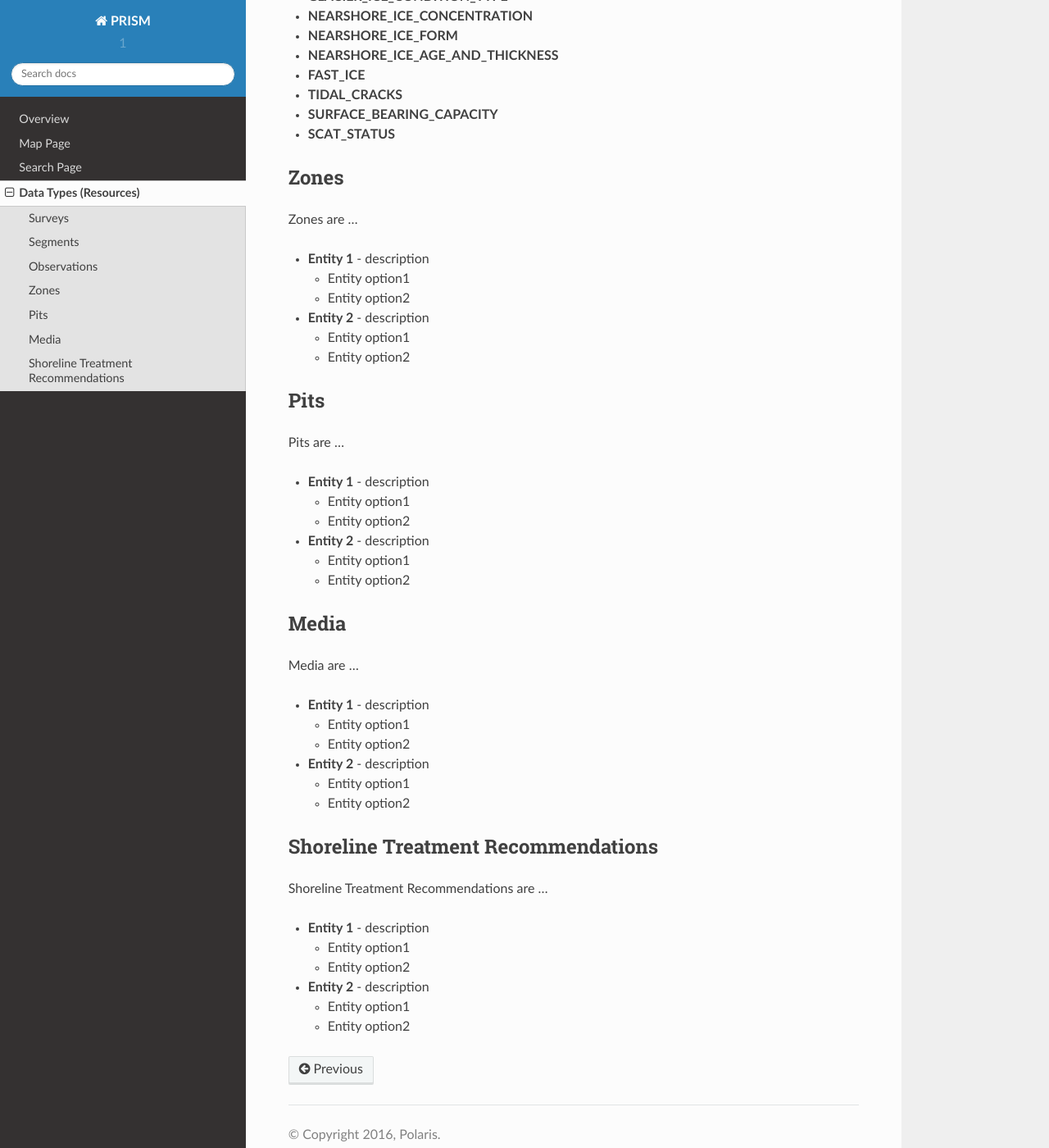
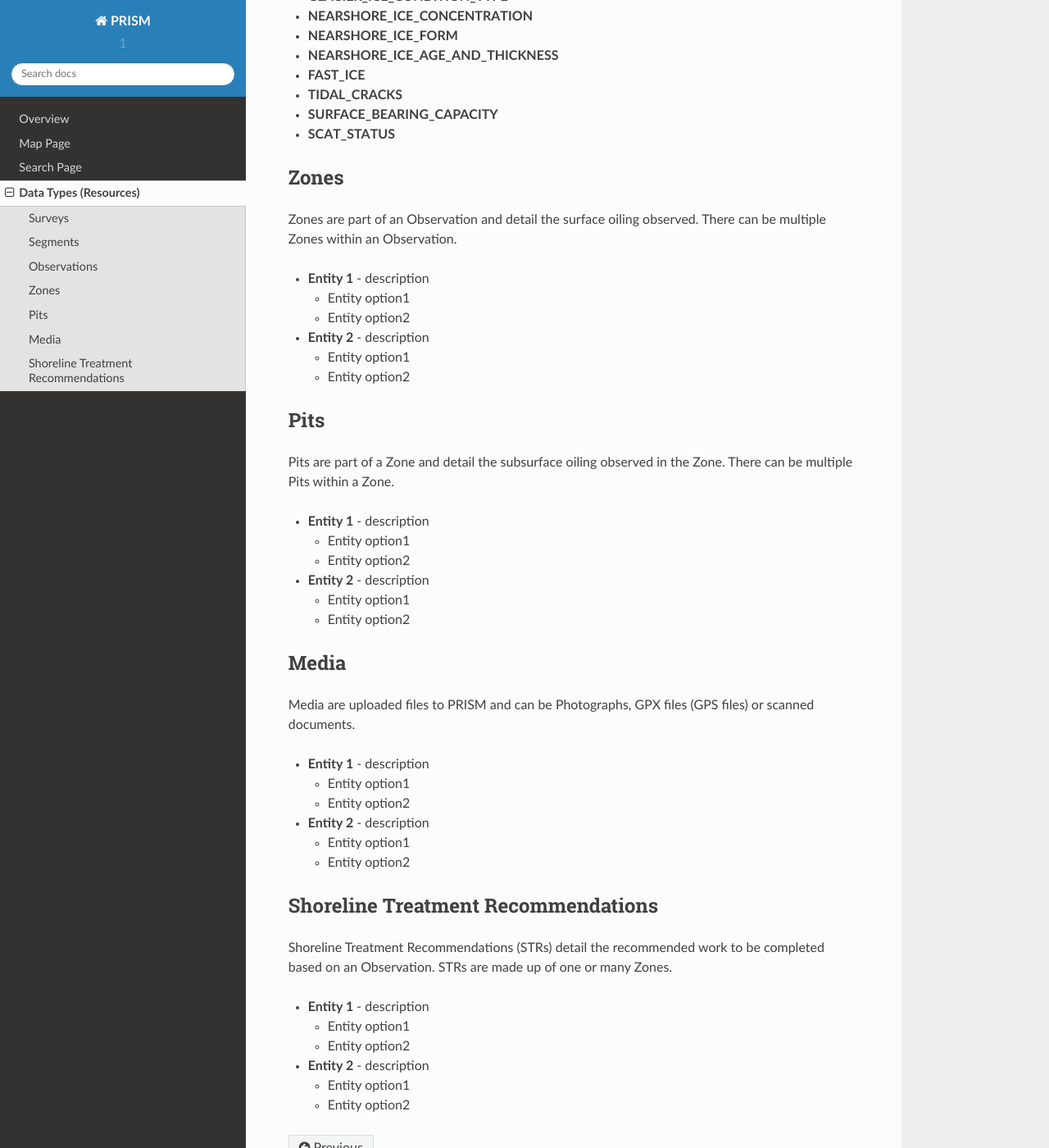
Before and after one commit to agraham/PRISM_rtd, a Sphinx documentation site: the page built from docs/resources.rst, in a window 1280 px wide and 1400 px high, scrolled down 4004 px. Shown: the whole window at 82% size. Built offline with Sphinx 7.4.7 and the Read the Docs theme 2.0.0, drawn with Linux system fonts in a browser that asks for light colours.

Commit message:
Update resources.rst

```diff
--- a/docs/resources.rst
+++ b/docs/resources.rst
@@ -175,7 +175,7 @@ Observations are data collected for one Segment on one day by a team.  This is t
 
 Zones
 --------
-Zones are ...
+Zones are part of an Observation and detail the surface oiling observed.  There can be multiple Zones within an Observation.
 
 - **Entity 1** - description
 
@@ -189,7 +189,7 @@ Zones are ...
 
 Pits
 --------
-Pits are ...
+Pits are part of a Zone and detail the subsurface oiling observed in the Zone.  There can be multiple Pits within a Zone.
 
 - **Entity 1** - description
 
@@ -203,7 +203,7 @@ Pits are ...
 
 Media
 --------
-Media are ...
+Media are uploaded files to PRISM and can be Photographs, GPX files (GPS files) or scanned documents.
 
 - **Entity 1** - description
 
@@ -217,7 +217,7 @@ Media are ...
 
 Shoreline Treatment Recommendations
 ------------------------------------
-Shoreline Treatment Recommendations are ...
+Shoreline Treatment Recommendations (STRs) detail the recommended work to be completed based on an Observation.  STRs are made up of one or many Zones.
 
 - **Entity 1** - description
 
```
